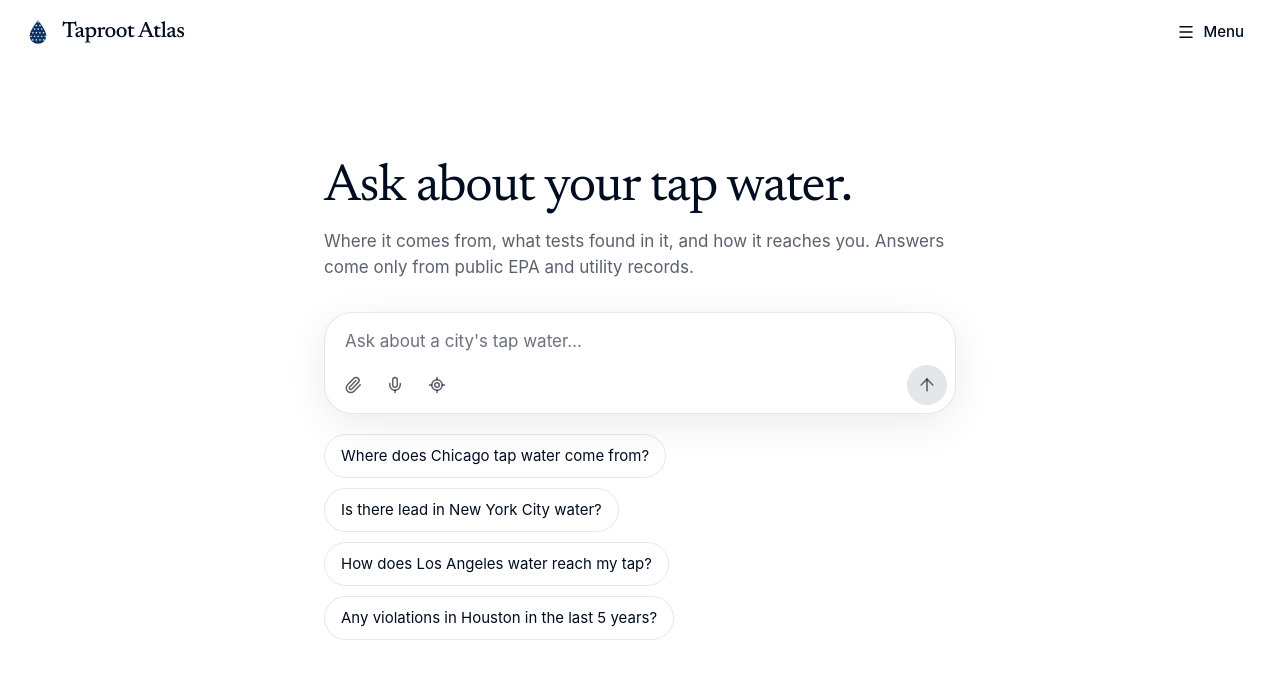
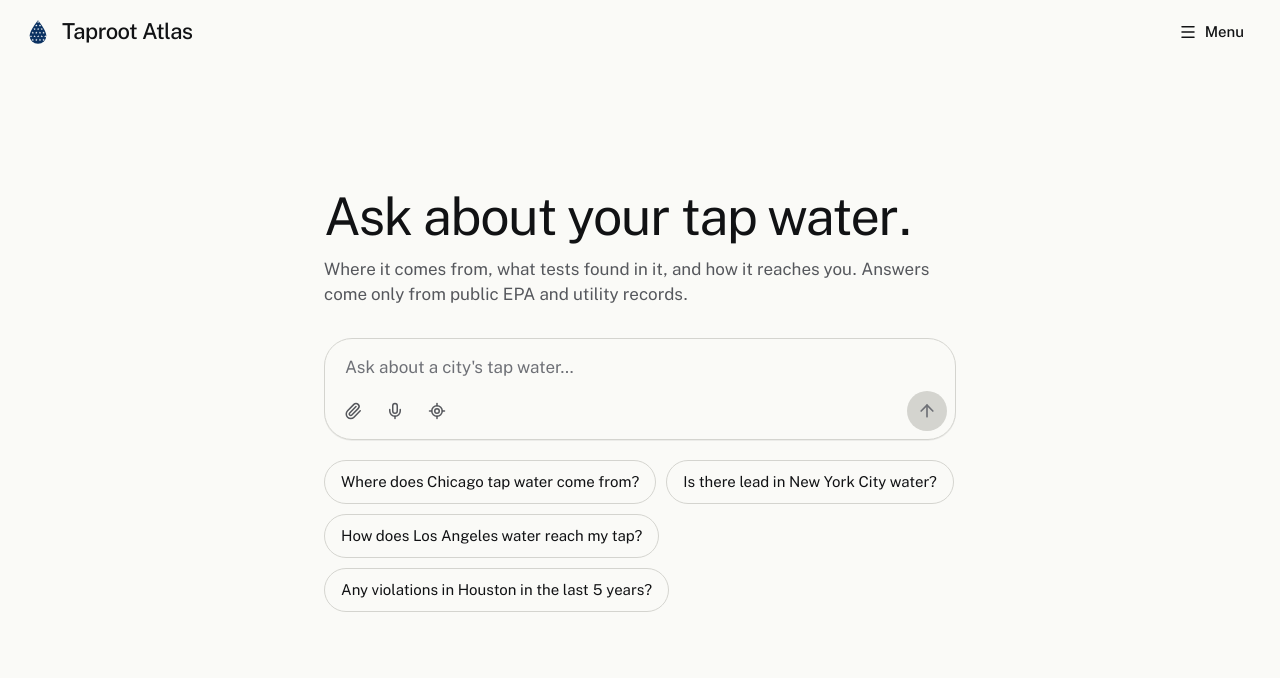
Before and after one commit to onatozmenn/taproot-atlas, a React (Vite) app in the folder web/: page / in a window 1280 px wide. Shown: the top 678 px of the page. Built offline with nearby package versions, Linux system fonts and the light colour scheme.

Commit message:
feat(design): Public Record foundation — tokens, Public Sans / Source Serif 4 / IBM Plex Mono, square corners, record primitives

```diff
--- a/web/package.json
+++ b/web/package.json
@@ -11,6 +11,9 @@
   },
   "dependencies": {
     "@fontsource-variable/geist": "^5.3.0",
+    "@fontsource-variable/public-sans": "^5.3.0",
+    "@fontsource-variable/source-serif-4": "^5.3.0",
+    "@fontsource/ibm-plex-mono": "^5.3.0",
     "@hugeicons/core-free-icons": "^4.3.5",
     "@hugeicons/react": "^1.1.10",
     "@protomaps/basemaps": "^5.7.2",
--- a/web/src/index.css
+++ b/web/src/index.css
@@ -5,9 +5,28 @@
 @custom-variant dark (&:is(.dark *));
 
 @theme inline {
-    --font-heading: var(--font-display);
-    --font-display: 'Newsreader', 'Times New Roman', Times, serif;
-    --font-sans: -apple-system, BlinkMacSystemFont, 'Segoe UI', Roboto, 'Helvetica Neue', 'Noto Sans', Arial, sans-serif;
+    --font-heading: var(--font-sans);
+    --font-display: var(--font-sans);
+    --font-sans: 'Public Sans Variable', 'Public Sans', system-ui, -apple-system, 'Segoe UI', Arial, sans-serif;
+    --font-serif: 'Source Serif 4 Variable', 'Source Serif 4', Georgia, 'Times New Roman', serif;
+    --font-mono: 'IBM Plex Mono', ui-monospace, 'SFMono-Regular', Menlo, monospace;
+    --color-paper: var(--paper);
+    --color-field: var(--field);
+    --color-field-2: var(--field-2);
+    --color-rule: var(--rule);
+    --color-ink: var(--ink);
+    --color-ink-2: var(--ink-2);
+    --color-ink-3: var(--ink-3);
+    --color-register: var(--register);
+    --color-register-tint: var(--register-tint);
+    --color-register-line: var(--register-line);
+    --color-notice: var(--notice);
+    --color-notice-tint: var(--notice-tint);
+    --color-within: var(--within);
+    --color-within-tint: var(--within-tint);
+    --color-ochre: var(--ochre);
+    --color-ochre-text: var(--ochre-text);
+    --color-ochre-tint: var(--ochre-tint);
     --ease-out-quint: cubic-bezier(.22, 1, .36, 1);
     --ease-out-cubic: cubic-bezier(.215, .61, .355, 1);
     --ease-standard: cubic-bezier(.4, 0, .2, 1);
@@ -51,93 +70,98 @@
     --radius-4xl: calc(var(--radius) * 2.6);
 }
 
-/* America.gov-parity tokens: white page, deep navy ink (#000c1f) with
-   alpha steps for secondary text and hairlines, navy primary, link blue. */
+/* ==========================================================================
+   Public Record (Kamu Kaydı) — the Taproot design system.
+   A civic register: off-white paper, black ink, hairline rules, square
+   corners, ONE accent (register blue). Notice red marks only exceedances
+   and flags; within-limit green is used sparingly; ochre = elevated.
+   Type: Public Sans (UI, headings, big numerals), Source Serif 4 (answer
+   prose), IBM Plex Mono (record IDs, dates, units, § numbers).
+   Reference mocks: /workspace/work/mocks/record/*.html
+   ========================================================================== */
 :root {
-    --background: #ffffff;
-    --foreground: #000c1f;
-    --card: #ffffff;
-    --card-foreground: #000c1f;
-    --popover: #ffffff;
-    --popover-foreground: #000c1f;
-    --primary: #000c1f;
-    --primary-foreground: #ffffff;
-    --secondary: #0026640d;
-    --secondary-foreground: #000c1f;
-    --muted: #f7f7f7;
-    --muted-foreground: #000c1fa6;
-    --accent: #0026640d;
-    --accent-foreground: #000c1f;
-    --destructive: #d80007;
-    --border: #000c1f1a;
-    --input: #000c1f1a;
-    --ring: #0066c5;
-    --link: #0066c5;
-    --tertiary: #000c1f94;
-    --level-alert: #c1121f;
-    --level-alert-bg: #c1121f14;
-    --level-watch: #a15c00;
-    --level-watch-bg: #b8690014;
-    --level-ok: #00703c;
-    --level-ok-bg: #00703c12;
-    --chart-1: #002664;
-    --chart-2: #0066c5;
-    --chart-3: #007f26;
-    --chart-4: #000c1f73;
-    --chart-5: #d80007;
-    --radius: 1rem;
-    --shadow-elevation-1: 0 10px 40px 0 #010e2414;
-    --sidebar: #ffffff;
-    --sidebar-foreground: #000c1f;
-    --sidebar-primary: #000c1f;
-    --sidebar-primary-foreground: #ffffff;
-    --sidebar-accent: #0026640d;
-    --sidebar-accent-foreground: #000c1f;
-    --sidebar-border: #000c1f1a;
-    --sidebar-ring: #0066c5;
+    --paper: #fafaf7;
+    --field: #f1f1ec;
+    --field-2: #e8e8e2;
+    --rule: #d4d4cf;
+    --ink: #111214;
+    --ink-2: #55575c;
+    --ink-3: #6e7076;
+    --register: #0b3d91;
+    --register-ink: #ffffff;
+    --register-tint: #e8edf6;
+    --register-line: #9fb2d6;
+    --notice: #c8102e;
+    --notice-tint: #fbeaec;
+    --within: #2e6b3a;
+    --within-tint: #e9f1ea;
+    --ochre: #a86a00;
+    --ochre-text: #875600;
+    --ochre-tint: #f7eedc;
+
+    --background: var(--paper);
+    --foreground: var(--ink);
+    --card: var(--paper);
+    --card-foreground: var(--ink);
+    --popover: var(--paper);
+    --popover-foreground: var(--ink);
+    --primary: var(--register);
+    --primary-foreground: var(--register-ink);
+    --secondary: var(--field);
+    --secondary-foreground: var(--ink);
+    --muted: var(--field);
+    --muted-foreground: var(--ink-2);
+    --accent: var(--field);
+    --accent-foreground: var(--ink);
+    --destructive: var(--notice);
+    --border: var(--rule);
+    --input: var(--ink);
+    --ring: var(--register);
+    --link: var(--register);
+    --tertiary: var(--ink-3);
+    --level-alert: var(--notice);
+    --level-alert-bg: var(--notice-tint);
+    --level-watch: var(--ochre-text);
+    --level-watch-bg: var(--ochre-tint);
+    --level-ok: var(--within);
+    --level-ok-bg: var(--within-tint);
+    --chart-1: var(--ink);
+    --chart-2: var(--register);
+    --chart-3: var(--within);
+    --chart-4: var(--ink-3);
+    --chart-5: var(--notice);
+    --radius: 0px;
+    --shadow-elevation-1: 0 1px 0 rgb(17 18 20 / .06);
+    --sidebar: var(--paper);
+    --sidebar-foreground: var(--ink);
+    --sidebar-primary: var(--register);
+    --sidebar-primary-foreground: var(--register-ink);
+    --sidebar-accent: var(--field);
+    --sidebar-accent-foreground: var(--ink);
+    --sidebar-border: var(--rule);
+    --sidebar-ring: var(--register);
 }
 
 .dark {
-    --level-alert: #ff6b6b;
-    --level-alert-bg: #ff6b6b1f;
-    --level-watch: #f0b44c;
-    --level-watch-bg: #f0b44c1f;
-    --level-ok: #4fd18b;
-    --level-ok-bg: #4fd18b1a;
-    --background: #050b16;
-    --foreground: #eef2f8;
-    --card: #0b1424;
-    --card-foreground: #eef2f8;
-    --popover: #0b1424;
-    --popover-foreground: #eef2f8;
-    --primary: #eef2f8;
-    --primary-foreground: #050b16;
-    --secondary: #ffffff12;
-    --secondary-foreground: #eef2f8;
-    --muted: #ffffff0d;
-    --muted-foreground: #eef2f8bf;
-    --accent: #ffffff12;
-    --accent-foreground: #eef2f8;
-    --destructive: #ff5a5f;
-    --border: #ffffff24;
-    --input: #ffffff33;
-    --ring: #5aa9ff;
-    --link: #7cb8ff;
-    --tertiary: #eef2f89c;
-    --chart-1: #7cb8ff;
-    --chart-2: #5aa9ff;
-    --chart-3: #4ed08a;
-    --chart-4: #eef2f873;
-    --chart-5: #ff5a5f;
-    --shadow-elevation-1: 0 10px 40px 0 #00000066;
-    --sidebar: #050b16;
-    --sidebar-foreground: #eef2f8;
-    --sidebar-primary: #eef2f8;
-    --sidebar-primary-foreground: #050b16;
-    --sidebar-accent: #ffffff12;
-    --sidebar-accent-foreground: #eef2f8;
-    --sidebar-border: #ffffff1a;
-    --sidebar-ring: #5aa9ff;
+    --paper: #0f1114;
+    --field: #171a1f;
+    --field-2: #1e2228;
+    --rule: #2f333a;
+    --ink: #ecece6;
+    --ink-2: #a7aab0;
+    --ink-3: #8c9096;
+    --register: #8fb3ff;
+    --register-ink: #0f1114;
+    --register-tint: #16213a;
+    --register-line: #3d5687;
+    --notice: #ff6b78;
+    --notice-tint: #2a1519;
+    --within: #7cc48a;
+    --within-tint: #14231a;
+    --ochre: #e0a440;
+    --ochre-text: #e6af55;
+    --ochre-tint: #2a2113;
+    --shadow-elevation-1: 0 1px 0 rgb(0 0 0 / .4);
 }
 
 @layer base {
@@ -146,9 +170,12 @@
   }
   body {
     @apply bg-background text-foreground antialiased;
-    font-size: 16px;
-    line-height: 1.5;
+    font-size: 15px;
+    line-height: 1.45;
+    font-variant-numeric: tabular-nums lining-nums;
+    text-rendering: optimizeLegibility;
   }
+  ::selection { background: var(--register-tint); color: var(--ink); }
   html {
     @apply font-sans;
   }
@@ -209,7 +236,7 @@
 }
 
 /* ---------- Answer prose ---------- */
-.answer-prose { font-size: 17px; line-height: 1.6; color: var(--foreground); }
+.answer-prose { font-family: var(--font-serif); font-size: 18px; line-height: 1.55; color: var(--foreground); }
 .answer-prose p { margin: 0 0 .85em; }
 .answer-prose p:last-child { margin-bottom: 0; }
 .answer-prose h4 { font-size: 17px; font-weight: 700; margin: 1.3em 0 .5em; }
@@ -219,8 +246,9 @@
 .answer-prose ol { list-style: decimal; }
 .answer-prose li { margin: .35em 0; padding-left: .2em; }
 .answer-prose li::marker { color: var(--tertiary); }
-.answer-prose a { color: var(--link); text-decoration: underline; text-underline-offset: 3px; }
-.answer-prose code { background: var(--muted); padding: 1px 5px; border-radius: 6px; font-size: .9em; }
+.answer-prose a { color: var(--register); text-decoration: underline; text-decoration-thickness: 1px; text-underline-offset: 3px; }
+.answer-prose code { font-family: var(--font-mono); background: var(--field); padding: 1px 4px; font-size: .85em; }
+.answer-prose strong { font-weight: 650; }
 
 .scrollbar-thin { scrollbar-width: thin; scrollbar-color: var(--border) transparent; }
 
@@ -285,5 +313,18 @@
 .viz [tabindex]:focus-visible, .viz button:focus-visible, .viz a:focus-visible {
   outline: 2px solid var(--ring) !important;
   outline-offset: 2px;
-  border-radius: 6px;
+  border-radius: 0;
 }
+
+/* ---------- Public Record primitives (shared by every area) ---------- */
+.rec-mono { font-family: var(--font-mono); }
+.rec-label { font: 500 11px/1.2 var(--font-mono); letter-spacing: .06em; text-transform: uppercase; color: var(--ink-2); }
+.rec-strip { display: flex; flex-wrap: wrap; gap: 4px 16px; align-items: baseline; border-top: 3px solid var(--ink); border-bottom: 1px solid var(--rule); padding: 8px 0 7px; font: 500 11px/1.4 var(--font-mono); letter-spacing: .05em; text-transform: uppercase; color: var(--ink-2); }
+.rec-strip b { color: var(--ink); font-weight: 600; }
+.rec-sec { display: inline-grid; place-items: center; min-width: 26px; height: 20px; padding: 0 5px 1px; background: var(--ink); color: var(--paper); font: 600 11px/1 var(--font-mono); }
+.rec-hero { font: 800 56px/.9 var(--font-sans); letter-spacing: -.045em; }
+.rec-mark { display: inline-flex; align-items: center; gap: 6px; font: 600 10.5px/1 var(--font-mono); letter-spacing: .08em; text-transform: uppercase; }
+.rec-mark::before { content: ''; width: 8px; height: 8px; border: 1px solid currentColor; flex: none; }
+.rec-mark[data-on='true']::before { background: currentColor; }
+.rec-grid { display: grid; gap: 1px; background: var(--rule); border: 1px solid var(--rule); }
+.rec-grid > * { background: var(--paper); min-width: 0; }
--- a/web/src/main.tsx
+++ b/web/src/main.tsx
@@ -4,6 +4,11 @@ import { ThemeProvider } from 'next-themes';
 import { TooltipProvider } from '@/components/ui/tooltip';
 import { Toaster } from '@/components/ui/sonner';
 import App from './App';
+import '@fontsource-variable/public-sans';
+import '@fontsource-variable/source-serif-4';
+import '@fontsource/ibm-plex-mono/400.css';
+import '@fontsource/ibm-plex-mono/500.css';
+import '@fontsource/ibm-plex-mono/600.css';
 import './index.css';
 
 const KitGallery = lazy(() => import('./components/kit/kit-gallery'));
```
Also changed, not shown: 1 other file (tests, documents, lock files or other folders).
